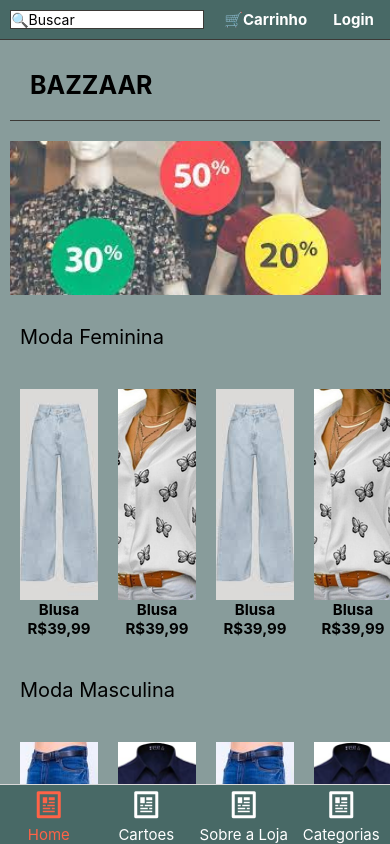
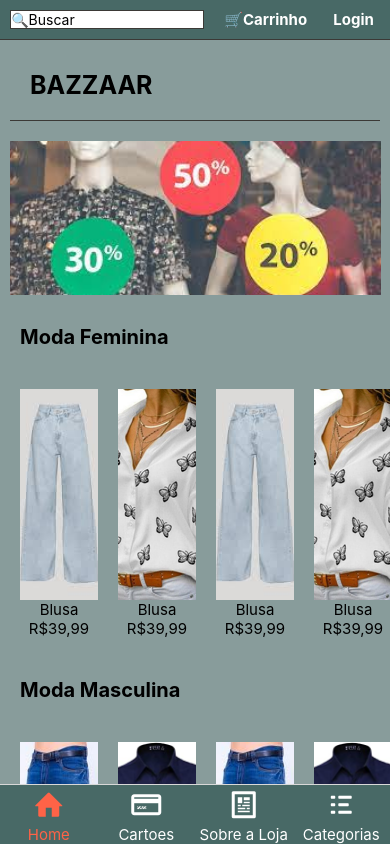
Before and after one commit to PedroErath/Bazzaar, a React Native app: screen /Home in a window 390 px wide. Built offline with nearby package versions, Linux system fonts and the light colour scheme.

Commit message:
Modal Adicionada

```diff
--- a/package.json
+++ b/package.json
@@ -14,6 +14,7 @@
     "@react-navigation/native": "^6.0.10",
     "react": "17.0.2",
     "react-native": "0.68.2",
+    "react-native-modal": "^13.0.1",
     "react-native-responsive-screen": "^1.4.2",
     "react-native-safe-area-context": "^4.3.1",
     "react-native-screens": "^3.13.1",
--- a/src/navegacao/Tab.js
+++ b/src/navegacao/Tab.js
@@ -21,7 +21,7 @@ export default props => (
             component={Home}
             options={{
                 tabBarIcon: ({ color, size }) => (
-                    <Icon name="news" color={color} size={30} />
+                    <Icon name="home" color={color} size={30} />
                 ),
             }}
         />
@@ -30,7 +30,7 @@ export default props => (
             component={Cartoes}
             options={{
                 tabBarIcon: ({ color, size }) => (
-                    <Icon name="news" color={color} size={30} />
+                    <Icon name="credit-card" color={color} size={30} />
                 ),
             }}
         />
@@ -48,7 +48,7 @@ export default props => (
             component={Categotias}
             options={{
                 tabBarIcon: ({ color, size }) => (
-                    <Icon name="news" color={color} size={30} />
+                    <Icon name="list" color={color} size={30} />
                 ),
             }}
         />
--- a/src/telas/Home.js
+++ b/src/telas/Home.js
@@ -5,14 +5,25 @@ import {
   Text,
   TextInput,
   StyleSheet,
-  Image
+  Image,
+  Modal,
+  TouchableOpacity
 } from 'react-native'
 import { widthPercentageToDP as wp, heightPercentageToDP as hp } from 'react-native-responsive-screen'
 
 export default class App extends Component {
+  state = {
+    modalVisible: false
+  };
+
+  atualizarModal = (visible) => {
+    this.setState({ modalVisible: visible });
+  }
+
   render() {
+    const { modalVisible } = this.state;
     return (
-      <ScrollView style={{backgroundColor: '#889C9B'}}>
+      <ScrollView style={{ backgroundColor: '#889C9B' }}>
         <View style={estilo.itemheader}>
           <TextInput placeholder='🔍Buscar' placeholderTextColor={'black'} style={estilo.textinput} />
           <Text style={estilo.texto}>🛒Carrinho</Text>
@@ -22,7 +33,31 @@ export default class App extends Component {
           <Text style={estilo.titulo}>BAZZAAR</Text>
         </View>
         <View style={estilo.imagem}>
-          <Image source={require('../images/banner.jpeg')} style={{ width: wp('95%') }} />
+          <TouchableOpacity onPress={() => this.atualizarModal(true)}>
+            <Image source={require('../images/banner.jpeg')} style={{ width: wp('95%') }} />
+          </TouchableOpacity>
+          <Modal
+            animationType="slide"
+            transparent={true}
+            visible={modalVisible}
+            onRequestClose={() => {
+              Alert.alert("Modal has been closed.");
+              this.atualizarModal(!modalVisible);
+            }}>
+            <View style={estilo.centeredView}>
+              <View style={estilo.modalView}>
+                <Text style={estilo.titulo2}>Bem vindos ao BAZZAAR</Text>
+                <Text style={estilo.texto2}>Nossos produtos são inspirados pelas pessoas que estão à nossa volta, com suas belezas e qualidades.
+                  Podutos de bom gosto especialmente para você.</Text>
+                <TouchableOpacity
+                  style={[estilo.button, estilo.buttonClose]}
+                  onPress={() => this.atualizarModal(!modalVisible)}
+                >
+                  <Text style={estilo.textoBotao}>Fechar</Text>
+                </TouchableOpacity>
+              </View>
+            </View>
+          </Modal>
         </View>
         <View>
           <Text style={estilo.titulo2}>Moda Feminina</Text>
@@ -34,17 +69,17 @@ export default class App extends Component {
             <Text style={estilo.texto2}>R$39,99</Text>
           </View>
           <View style={estilo.produtos}>
-            <Image source={require('../images/camisa.png')} style={{ width: wp('20%'), height: hp('25%')  }} />
+            <Image source={require('../images/camisa.png')} style={{ width: wp('20%'), height: hp('25%') }} />
             <Text style={estilo.texto2}>Blusa</Text>
             <Text style={estilo.texto2}>R$39,99</Text>
           </View>
           <View style={estilo.produtos}>
-            <Image source={require('../images/calca.jpeg')} style={{ width: wp('20%'), height: hp('25%')  }} />
+            <Image source={require('../images/calca.jpeg')} style={{ width: wp('20%'), height: hp('25%') }} />
             <Text style={estilo.texto2}>Blusa</Text>
             <Text style={estilo.texto2}>R$39,99</Text>
           </View>
           <View style={estilo.produtos}>
-            <Image source={require('../images/camisa.png')} style={{ width: wp('20%'), height: hp('25%')  }} />
+            <Image source={require('../images/camisa.png')} style={{ width: wp('20%'), height: hp('25%') }} />
             <Text style={estilo.texto2}>Blusa</Text>
             <Text style={estilo.texto2}>R$39,99</Text>
           </View>
@@ -97,7 +132,6 @@ const estilo = StyleSheet.create({
   texto2: {
     fontSize: 15,
     color: 'black',
-    fontWeight: 'bold'
   },
   titulo: {
     fontWeight: 'bold',
@@ -109,6 +143,7 @@ const estilo = StyleSheet.create({
     fontSize: 20,
     color: 'black',
     margin: 20,
+    fontWeight: 'bold'
   },
   textinput: {
     width: hp('23%'),
@@ -134,4 +169,35 @@ const estilo = StyleSheet.create({
     height: 50,
     width: 50
   },
+  centeredView: {
+    flex: 1,
+    justifyContent: "center",
+    alignItems: "center",
+    marginTop: 22
+  },
+  modalView: {
+    margin: 20,
+    backgroundColor: "white",
+    borderRadius: 20,
+    padding: 35,
+    alignItems: "center",
+    shadowColor: "#000",
+    shadowOffset: {
+      width: 0,
+      height: 2
+    },
+  },
+  button: {
+    borderRadius: 20,
+    padding: 10,
+    elevation: 2
+  },
+  buttonClose: {
+    marginTop: 10,
+    backgroundColor: "#2196F3",
+  },
+  textoBotao: {
+    fontSize: 15,
+    color: 'white',
+  }
 })
```
Also changed, not shown: 1 other file (tests, documents, lock files or other folders).
